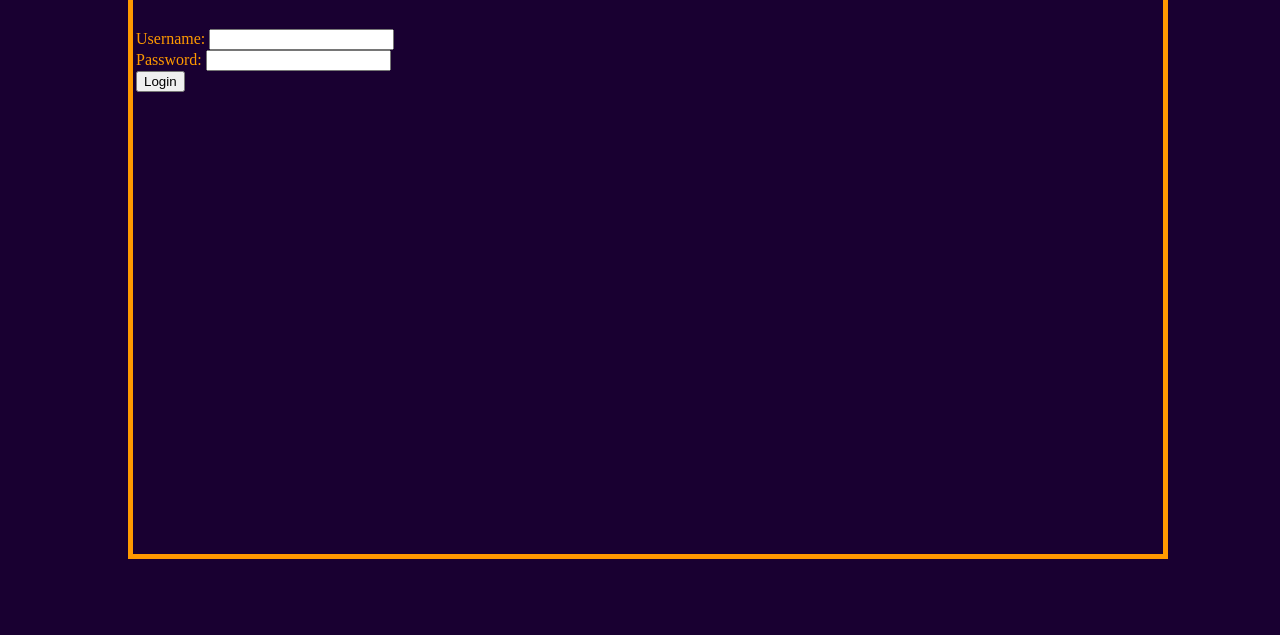
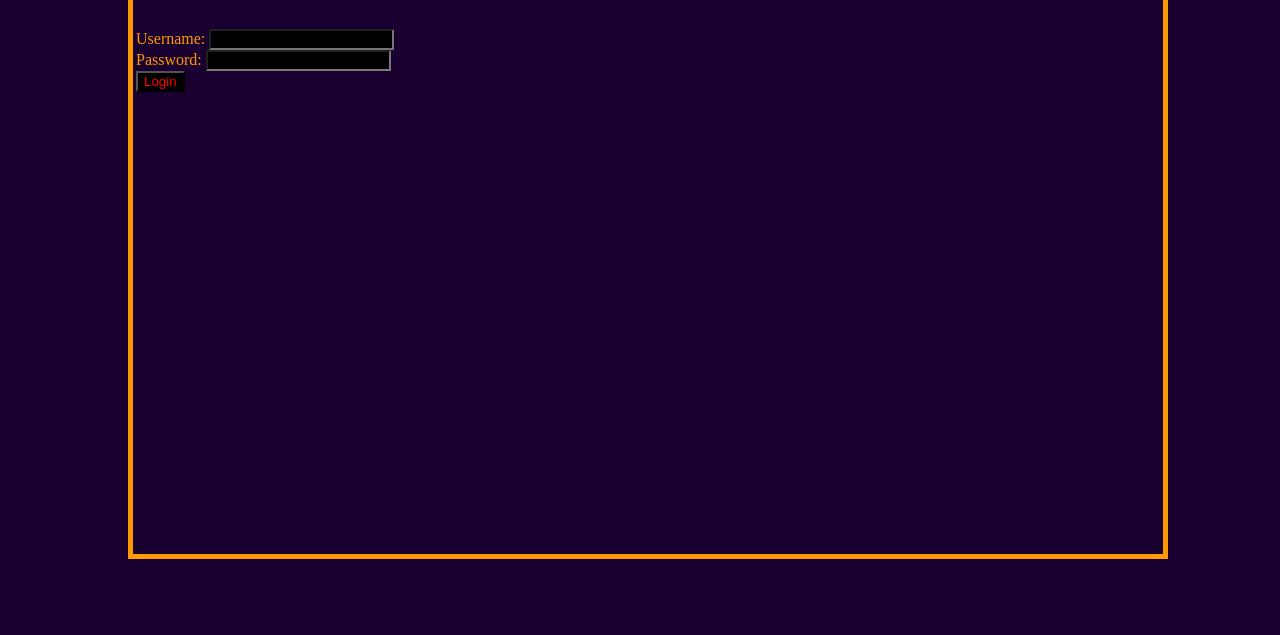
Before and after one commit to GreyAlien502/GreyAlien502.github.io, a plain HTML site: page members/login.html in a window 1280 px wide. Shown: the part 165-800 px from the top of the page. Drawn offline with Linux system fonts and the light colour scheme.

Commit message:
styled input

```diff
--- a/sty.css
+++ b/sty.css
@@ -8,7 +8,9 @@ body        {
 	padding:3px;
 	margin-left:10%;
 }
+
 html        {height:100%;}
+
 a:link      {
 	color:red;
 	font-weight:bold;
@@ -23,6 +25,17 @@ a:hover     {
 	font-weight:bold;
 }
 a:active    {color:yellow;}
+
+button, input, textarea{
+	background-color:black;
+	color:red;
+}
+button:active{color:yellow;}
+button:hover{
+	color:yellow;
+	font-weight:bold;
+}
+
 h1          {font-size:64px;}
 pre         {font-size:14px;}
 table,th,td {border:1px double;}
```
